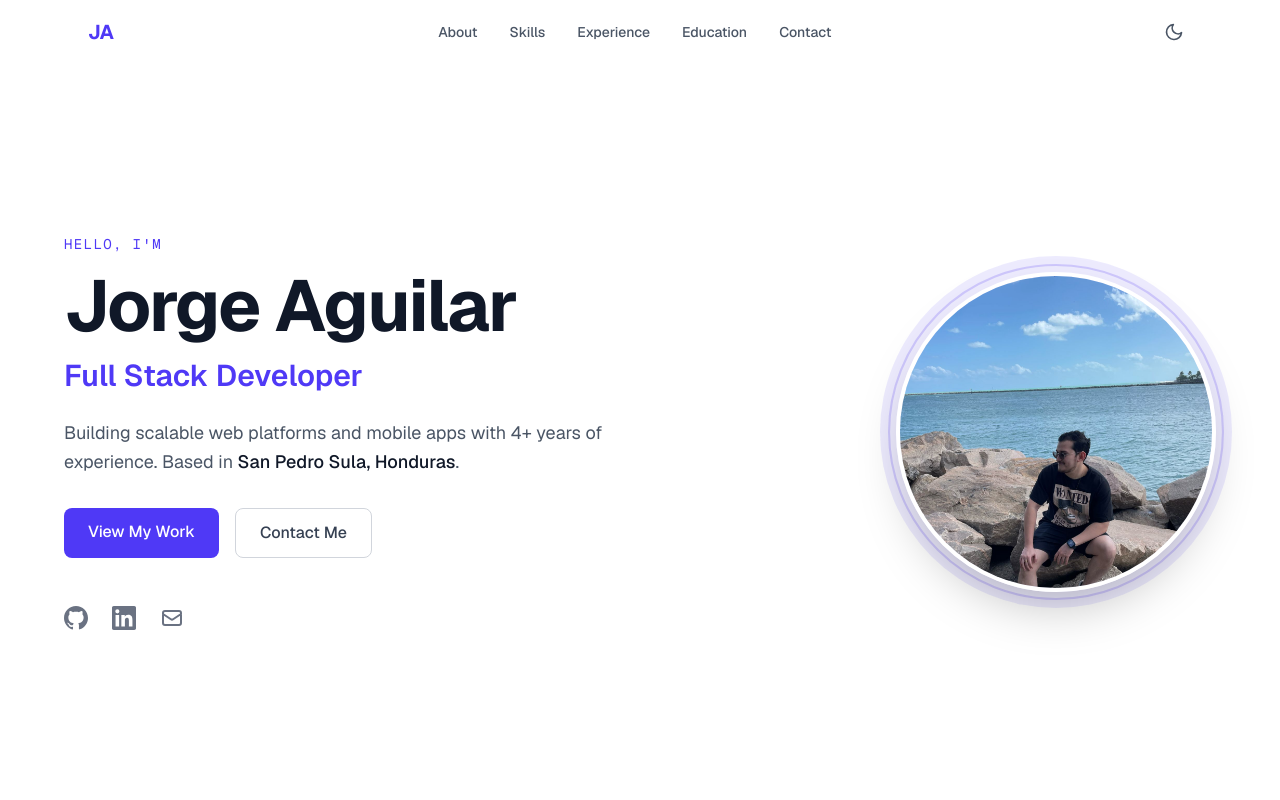
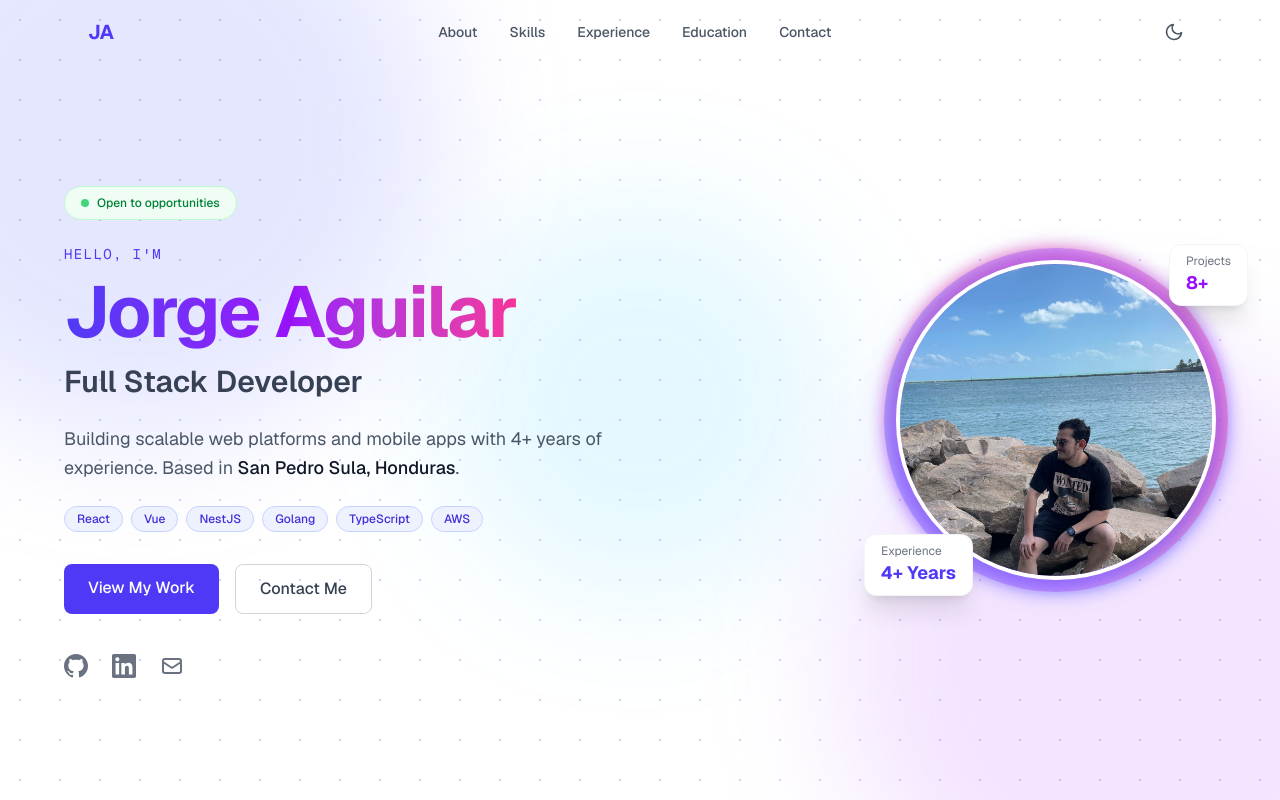
Before and after one commit to georgeaguilar/my-portfolio, a Next.js app: page / in a window 1280 px wide. Built offline with nearby package versions, Linux system fonts and the light colour scheme.

Commit message:
feat: enhance Hero with animations, gradient text, blobs, floating badges and tech stack

```diff
--- a/src/components/Hero.tsx
+++ b/src/components/Hero.tsx
@@ -1,24 +1,68 @@
 import Image from "next/image";
+
+const techBadges = ["React", "Vue", "NestJS", "Golang", "TypeScript", "AWS"];
 
 export default function Hero() {
   return (
-    <section className="min-h-screen flex items-center px-6 pt-16">
-      <div className="max-w-6xl mx-auto w-full grid grid-cols-1 lg:grid-cols-2 gap-12 items-center py-20">
+    <section className="relative min-h-screen flex items-center px-6 pt-16 overflow-hidden">
+
+      {/* Background blobs */}
+      <div className="absolute -top-40 -left-40 w-[600px] h-[600px] rounded-full bg-indigo-400/20 dark:bg-indigo-600/15 blur-3xl pointer-events-none" />
+      <div className="absolute -bottom-40 -right-40 w-[600px] h-[600px] rounded-full bg-purple-400/20 dark:bg-purple-600/15 blur-3xl pointer-events-none" />
+      <div className="absolute top-1/2 left-1/2 -translate-x-1/2 -translate-y-1/2 w-[400px] h-[400px] rounded-full bg-sky-400/10 dark:bg-sky-600/10 blur-3xl pointer-events-none" />
+
+      {/* Dot grid */}
+      <div
+        className="absolute inset-0 pointer-events-none opacity-30 dark:opacity-20"
+        style={{
+          backgroundImage: "radial-gradient(circle, #6366f1 1px, transparent 1px)",
+          backgroundSize: "40px 40px",
+        }}
+      />
+
+      <div className="relative max-w-6xl mx-auto w-full grid grid-cols-1 lg:grid-cols-2 gap-12 items-center py-20">
+
         {/* Text */}
         <div>
-          <p className="text-sm font-mono text-indigo-600 dark:text-indigo-400 mb-4 tracking-widest uppercase">
+          {/* Available badge */}
+          <div
+            className="animate-fade-in-up inline-flex items-center gap-2 px-4 py-2 rounded-full bg-green-50 dark:bg-green-950/50 border border-green-200 dark:border-green-800 mb-6"
+            style={{ animationDelay: "0.1s" }}
+          >
+            <span className="w-2 h-2 rounded-full bg-green-500 animate-pulse" />
+            <span className="text-xs font-medium text-green-700 dark:text-green-400">
+              Open to opportunities
+            </span>
+          </div>
+
+          <p
+            className="animate-fade-in-up text-sm font-mono text-indigo-600 dark:text-indigo-400 mb-3 tracking-widest uppercase"
+            style={{ animationDelay: "0.2s" }}
+          >
             Hello, I&apos;m
           </p>
 
-          <h1 className="text-5xl sm:text-6xl lg:text-7xl font-bold tracking-tight text-gray-900 dark:text-white mb-4">
-            Jorge Aguilar
+          <h1
+            className="animate-fade-in-up text-5xl sm:text-6xl lg:text-7xl font-bold tracking-tight mb-4"
+            style={{ animationDelay: "0.3s" }}
+          >
+            <span className="bg-gradient-to-r from-indigo-600 via-purple-600 to-pink-500 dark:from-indigo-400 dark:via-purple-400 dark:to-pink-400 bg-clip-text text-transparent">
+              Jorge Aguilar
+            </span>
           </h1>
 
-          <h2 className="text-2xl sm:text-3xl font-semibold text-indigo-600 dark:text-indigo-400 mb-6">
+          <h2
+            className="animate-fade-in-up text-2xl sm:text-3xl font-semibold text-gray-700 dark:text-gray-300 mb-6 flex items-center gap-2"
+            style={{ animationDelay: "0.4s" }}
+          >
             Full Stack Developer
+            <span className="animate-blink text-indigo-500 dark:text-indigo-400">|</span>
           </h2>
 
-          <p className="text-lg text-gray-600 dark:text-gray-400 max-w-xl mb-8 leading-relaxed">
+          <p
+            className="animate-fade-in-up text-lg text-gray-600 dark:text-gray-400 max-w-xl mb-6 leading-relaxed"
+            style={{ animationDelay: "0.5s" }}
+          >
             Building scalable web platforms and mobile apps with 4+ years of experience.
             Based in{" "}
             <span className="text-gray-900 dark:text-gray-100 font-medium">
@@ -27,28 +71,51 @@ export default function Hero() {
             .
           </p>
 
-          <div className="flex flex-wrap gap-4 mb-12">
+          {/* Tech badges */}
+          <div
+            className="animate-fade-in-up flex flex-wrap gap-2 mb-8"
+            style={{ animationDelay: "0.6s" }}
+          >
+            {techBadges.map((tech) => (
+              <span
+                key={tech}
+                className="px-3 py-1 text-xs font-medium rounded-full bg-indigo-50 dark:bg-indigo-950/60 text-indigo-700 dark:text-indigo-300 border border-indigo-200 dark:border-indigo-800"
+              >
+                {tech}
+              </span>
+            ))}
+          </div>
+
+          {/* CTAs */}
+          <div
+            className="animate-fade-in-up flex flex-wrap gap-4 mb-10"
+            style={{ animationDelay: "0.7s" }}
+          >
             <a
               href="#experience"
-              className="px-6 py-3 bg-indigo-600 hover:bg-indigo-700 dark:bg-indigo-500 dark:hover:bg-indigo-600 text-white font-medium rounded-lg transition-colors"
+              className="px-6 py-3 bg-indigo-600 hover:bg-indigo-700 dark:bg-indigo-500 dark:hover:bg-indigo-600 text-white font-medium rounded-lg transition-all hover:shadow-lg hover:shadow-indigo-500/30 hover:-translate-y-0.5"
             >
               View My Work
             </a>
             <a
               href="#contact"
-              className="px-6 py-3 border border-gray-300 dark:border-gray-700 text-gray-700 dark:text-gray-300 hover:border-indigo-600 dark:hover:border-indigo-400 hover:text-indigo-600 dark:hover:text-indigo-400 font-medium rounded-lg transition-colors"
+              className="px-6 py-3 border border-gray-300 dark:border-gray-700 text-gray-700 dark:text-gray-300 hover:border-indigo-600 dark:hover:border-indigo-400 hover:text-indigo-600 dark:hover:text-indigo-400 font-medium rounded-lg transition-all hover:-translate-y-0.5"
             >
               Contact Me
             </a>
           </div>
 
-          <div className="flex items-center gap-6">
+          {/* Social links */}
+          <div
+            className="animate-fade-in-up flex items-center gap-6"
+            style={{ animationDelay: "0.8s" }}
+          >
             <a
               href="https://github.com/georgeaguilar"
               target="_blank"
               rel="noopener noreferrer"
               aria-label="GitHub"
-              className="text-gray-500 dark:text-gray-400 hover:text-indigo-600 dark:hover:text-indigo-400 transition-colors"
+              className="text-gray-500 dark:text-gray-400 hover:text-indigo-600 dark:hover:text-indigo-400 transition-colors hover:-translate-y-0.5 inline-block"
             >
               <svg xmlns="http://www.w3.org/2000/svg" className="w-6 h-6" fill="currentColor" viewBox="0 0 24 24">
                 <path d="M12 0C5.37 0 0 5.37 0 12c0 5.3 3.438 9.8 8.205 11.385.6.113.82-.258.82-.577 0-.285-.01-1.04-.015-2.04-3.338.724-4.042-1.61-4.042-1.61-.546-1.385-1.335-1.755-1.335-1.755-1.087-.744.084-.729.084-.729 1.205.084 1.838 1.236 1.838 1.236 1.07 1.835 2.809 1.305 3.495.998.108-.776.417-1.305.76-1.605-2.665-.3-5.466-1.332-5.466-5.93 0-1.31.465-2.38 1.235-3.22-.135-.303-.54-1.523.105-3.176 0 0 1.005-.322 3.3 1.23.96-.267 1.98-.399 3-.405 1.02.006 2.04.138 3 .405 2.28-1.552 3.285-1.23 3.285-1.23.645 1.653.24 2.873.12 3.176.765.84 1.23 1.91 1.23 3.22 0 4.61-2.805 5.625-5.475 5.92.42.36.81 1.096.81 2.22 0 1.606-.015 2.896-.015 3.286 0 .315.21.69.825.57C20.565 21.795 24 17.295 24 12c0-6.63-5.37-12-12-12z" />
@@ -59,7 +126,7 @@ export default function Hero() {
               target="_blank"
               rel="noopener noreferrer"
               aria-label="LinkedIn"
-              className="text-gray-500 dark:text-gray-400 hover:text-indigo-600 dark:hover:text-indigo-400 transition-colors"
+              className="text-gray-500 dark:text-gray-400 hover:text-indigo-600 dark:hover:text-indigo-400 transition-colors hover:-translate-y-0.5 inline-block"
             >
               <svg xmlns="http://www.w3.org/2000/svg" className="w-6 h-6" fill="currentColor" viewBox="0 0 24 24">
                 <path d="M20.447 20.452h-3.554v-5.569c0-1.328-.027-3.037-1.852-3.037-1.853 0-2.136 1.445-2.136 2.939v5.667H9.351V9h3.414v1.561h.046c.477-.9 1.637-1.85 3.37-1.85 3.601 0 4.267 2.37 4.267 5.455v6.286zM5.337 7.433a2.062 2.062 0 01-2.063-2.065 2.064 2.064 0 112.063 2.065zm1.782 13.019H3.555V9h3.564v11.452zM22.225 0H1.771C.792 0 0 .774 0 1.729v20.542C0 23.227.792 24 1.771 24h20.451C23.2 24 24 23.227 24 22.271V1.729C24 .774 23.2 0 22.222 0h.003z" />
@@ -68,7 +135,7 @@ export default function Hero() {
             <a
               href="mailto:georgeaguilar11@hotmail.com"
               aria-label="Email"
-              className="text-gray-500 dark:text-gray-400 hover:text-indigo-600 dark:hover:text-indigo-400 transition-colors"
+              className="text-gray-500 dark:text-gray-400 hover:text-indigo-600 dark:hover:text-indigo-400 transition-colors hover:-translate-y-0.5 inline-block"
             >
               <svg xmlns="http://www.w3.org/2000/svg" className="w-6 h-6" fill="none" viewBox="0 0 24 24" stroke="currentColor" strokeWidth={2}>
                 <path strokeLinecap="round" strokeLinejoin="round" d="M3 8l7.89 5.26a2 2 0 002.22 0L21 8M5 19h14a2 2 0 002-2V7a2 2 0 00-2-2H5a2 2 0 00-2 2v10a2 2 0 002 2z" />
@@ -78,13 +145,17 @@ export default function Hero() {
         </div>
 
         {/* Photo */}
-        <div className="flex justify-center lg:justify-end">
-          <div className="relative">
-            {/* Decorative ring */}
-            <div className="absolute inset-0 rounded-full bg-indigo-600/10 dark:bg-indigo-400/10 scale-110" />
-            <div className="absolute inset-0 rounded-full border-2 border-indigo-600/20 dark:border-indigo-400/20 scale-105" />
+        <div
+          className="animate-fade-in-right flex justify-center lg:justify-end"
+          style={{ animationDelay: "0.4s" }}
+        >
+          <div className="relative animate-float">
+            {/* Spinning gradient ring */}
+            <div className="absolute -inset-3 rounded-full bg-gradient-to-r from-indigo-500 via-purple-500 to-pink-500 animate-spin-slow opacity-70 blur-sm" />
+            <div className="absolute -inset-3 rounded-full bg-gradient-to-r from-indigo-500 via-purple-500 to-pink-500 opacity-40" />
 
-            <div className="relative w-64 h-64 sm:w-80 sm:h-80 rounded-full overflow-hidden border-4 border-white dark:border-gray-800 shadow-2xl">
+            {/* Photo */}
+            <div className="relative w-64 h-64 sm:w-80 sm:h-80 rounded-full overflow-hidden border-4 border-white dark:border-gray-900 animate-pulse-glow">
               <Image
                 src="/profile.JPG"
                 alt="Jorge Aguilar"
@@ -93,8 +164,21 @@ export default function Hero() {
                 priority
               />
             </div>
+
+            {/* Floating badge — experience */}
+            <div className="absolute -bottom-4 -left-8 bg-white dark:bg-gray-900 rounded-xl px-4 py-2 shadow-xl border border-gray-100 dark:border-gray-800">
+              <p className="text-xs text-gray-500 dark:text-gray-400">Experience</p>
+              <p className="text-lg font-bold text-indigo-600 dark:text-indigo-400">4+ Years</p>
+            </div>
+
+            {/* Floating badge — projects */}
+            <div className="absolute -top-4 -right-8 bg-white dark:bg-gray-900 rounded-xl px-4 py-2 shadow-xl border border-gray-100 dark:border-gray-800">
+              <p className="text-xs text-gray-500 dark:text-gray-400">Projects</p>
+              <p className="text-lg font-bold text-purple-600 dark:text-purple-400">8+</p>
+            </div>
           </div>
         </div>
+
       </div>
     </section>
   );
```
Also changed, not shown: src/app/globals.css (+63 -0 lines).
